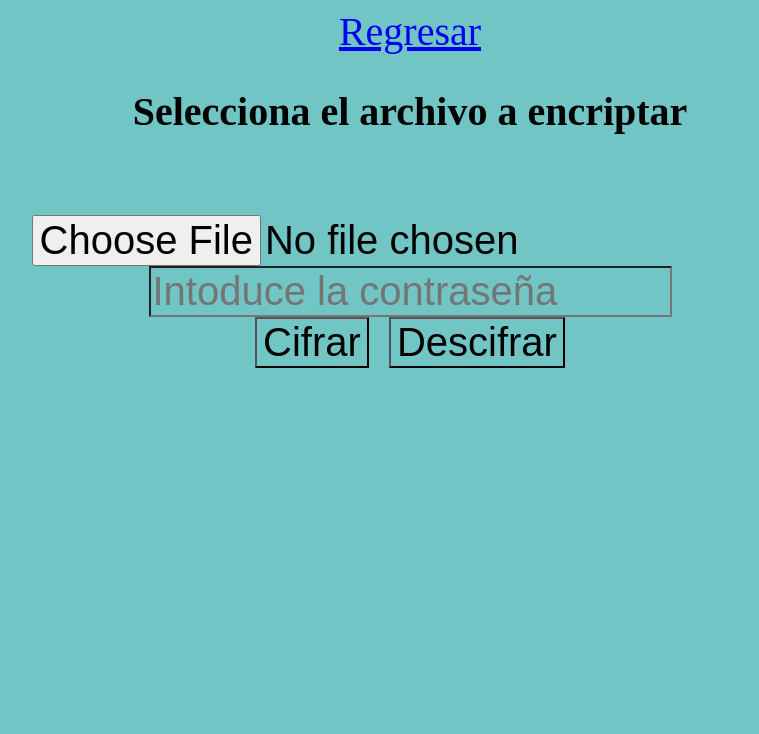
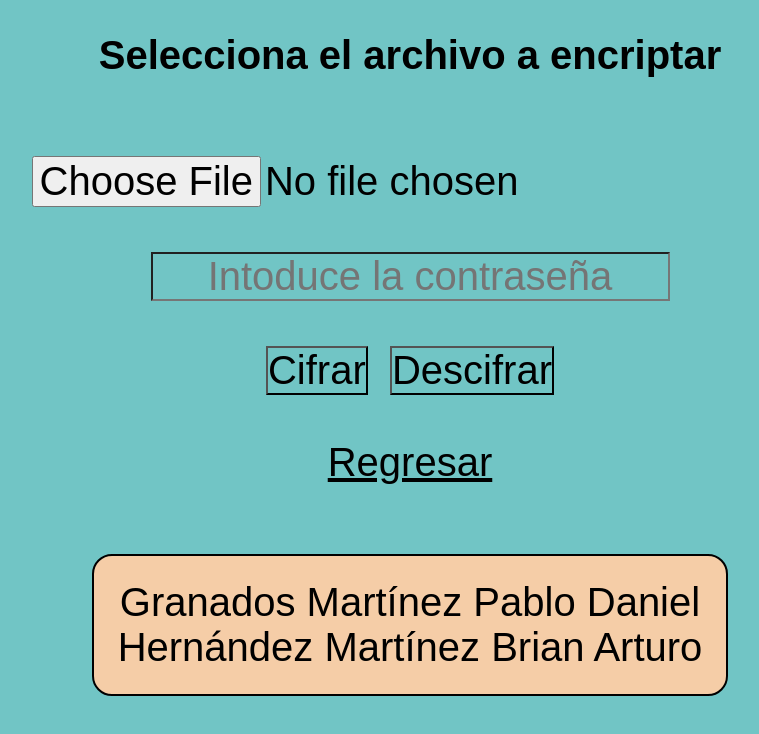
Before and after one commit to kidokusanagi/aes_hernandez_martinez, a website: page src/views/cifrado1.html in a window 1280 px wide. Shown: the whole page, without its empty margins (230-989 px from the left). Drawn offline with nearby package versions, Linux system fonts and the light colour scheme; files that its build step writes are made by us from their sources; files whose address does not match are found by name.

Commit message:
Interfas bomnita

```diff
--- a/src/public/css/cifrado1.css
+++ b/src/public/css/cifrado1.css
@@ -1,7 +1,11 @@
 *{
     background-color: rgb(113, 197, 197);
     font-size: 40px;
+    padding: 0;
+    color: #000000;
+    text-align:center;
 }
+
 html{
     width: 100%;
     height: 200px;
@@ -9,4 +13,18 @@ html{
     max-height: 1000px;
     height: 100%;
     font-size: 1.5rem;
+    align-self: center;
+    margin:0px;
+    background-size: 100% 110%;
+    font-family: 'Ubuntu', sans-serif;
 }
+
+footer{
+    border: 2px solid;
+    margin: 1rem;
+    border-radius: 20px;
+    padding: 1rem;
+    width: max-content;
+    display: inline-block;
+    background-color: #F5CDA7;
+}
--- a/src/public/css/cifrado2.css
+++ /dev/null
@@ -1,12 +0,0 @@
-*{
-    background-color: rgb(113, 197, 197);
-    font-size: 40px;
-}
-html{
-    width: 100%;
-    height: 200px;
-    text-align: center;
-    max-height: 1000px;
-    height: 100%;
-    font-size: 1.5rem;
-}
--- a/src/public/css/cifrado3.css
+++ /dev/null
@@ -1,12 +0,0 @@
-*{
-    background-color: rgb(113, 197, 197);
-    font-size: 40px;
-}
-html{
-    width: 100%;
-    height: 200px;
-    text-align: center;
-    max-height: 1000px;
-    height: 100%;
-    font-size: 1.5rem;
-}
--- a/src/public/css/index.css
+++ b/src/public/css/index.css
@@ -2,6 +2,7 @@
     background-color: rgb(113, 197, 197);
     font-size: 40px;
 }
+
 html{
     width: 100%;
     height: 200px;
@@ -9,4 +10,18 @@ html{
     max-height: 1000px;
     height: 100%;
     font-size: 1.5rem;
+    align-self: center;
+    margin:0px;
+    background-size: 100% 110%;
+    font-family: 'Ubuntu', sans-serif;
 }
+
+footer{
+    border: 2px solid;
+    margin: 1rem;
+    border-radius: 20px;
+    padding: 1rem;
+    width: max-content;
+    display: inline-block;
+    background-color: #F5CDA7;
+}
--- a/src/views/cifrado1.html
+++ b/src/views/cifrado1.html
@@ -9,23 +9,29 @@
     <title>Cifrado AES </title>
 </head>
 <body>
-<a href="javascript:history.go(-1)">Regresar</a>
-<center>
-<div class="">
-    <div class="">
+    <div class="main-container">
+        <div class="SI">
             <form>
             <h2>Selecciona el archivo a encriptar</h2>
             <br><input type="file" id="archivo1" />
-        <br><input type="password" placeholder="Intoduce la contraseña" id='contraseña' maxlength="16" minlength="16" ></td>
-        <br><input type="button" onclick="encriptar()" value="Cifrar" id="enviar">
+            <br><br><input type="password" placeholder="Intoduce la contraseña" id='contraseña' maxlength="16" minlength="16" ></td>
+            <br><br><input type="button" onclick="encriptar()" value="Cifrar" id="enviar">
             <td>&nbsp;<input class="btn btn-primary" type="button" value="Descifrar" onclick="desencriptar()">
             </form>
             <br>
         <div class="vis" id="visualizar"></div>
         </div>
     </div>
-</center>
+    <a href="javascript:history.go(-1)">Regresar</a>
+    <br>
+    <br>
+    <div>
+        <footer>
+                Granados Martínez Pablo Daniel
+                <br>
+                Hernández Martínez Brian Arturo
+        </footer>
+    </div>
     <script src="js/cifrado1.js"> </script>
     <script src="https://cdnjs.cloudflare.com/ajax/libs/crypto-js/4.1.1/crypto-js.min.js"></script>
-</body>
-</html>
+</body></html>
```
Also changed, not shown: src/views/cifrado2.html (+15 -6 lines), src/views/cifrado3.html (+13 -3 lines), src/views/index.html (+9 -1 lines). Lines whose indentation alone changed are shown as unchanged.
